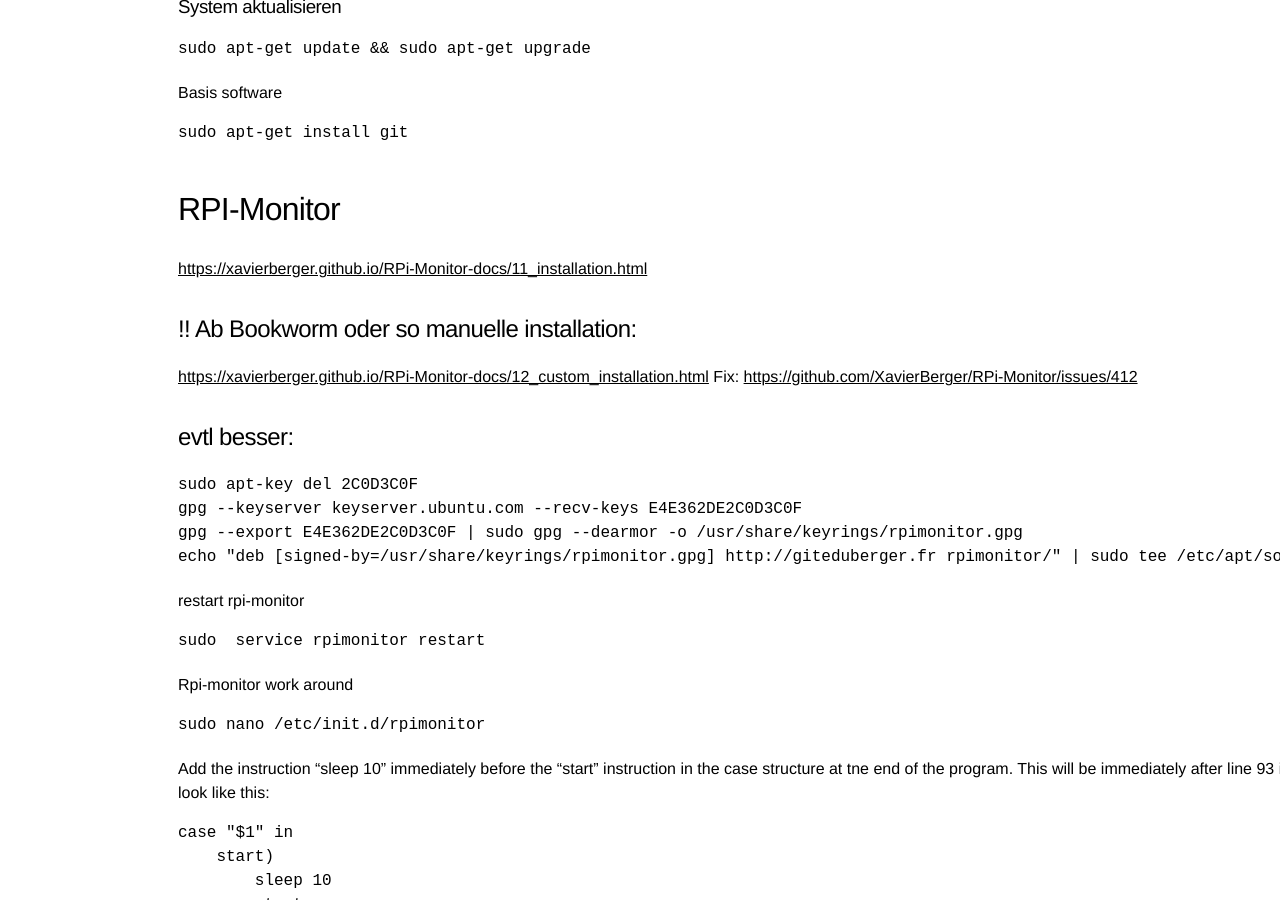
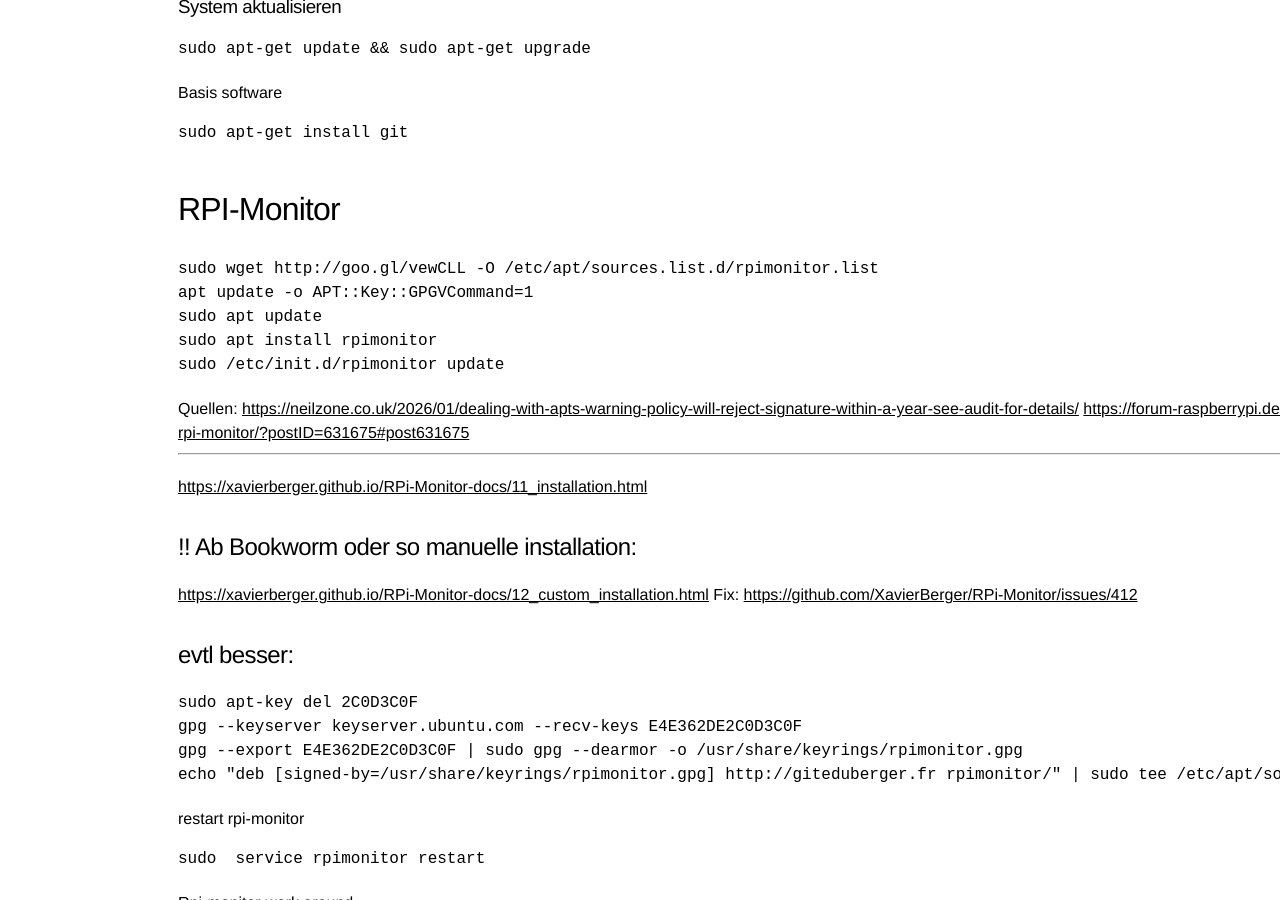
Before and after one commit to Wingertsau/ct.github.io, a Jekyll site: the page built from raspi.md, in a window 1280 px wide and 900 px high, scrolled down 665 px. Built offline with Jekyll 4.4.1, drawn with Linux system fonts in a browser that asks for light colours; our own code applies the rules of GitHub Pages for plain Markdown files.

Commit message:
Update raspi.md

```diff
--- a/raspi.md
+++ b/raspi.md
@@ -34,6 +34,20 @@ Basis software
     sudo apt-get install git
 
 # RPI-Monitor
+
+
+    sudo wget http://goo.gl/vewCLL -O /etc/apt/sources.list.d/rpimonitor.list
+	apt update -o APT::Key::GPGVCommand=1
+	sudo apt update
+	sudo apt install rpimonitor
+	sudo /etc/init.d/rpimonitor update
+
+
+Quellen:
+<https://neilzone.co.uk/2026/01/dealing-with-apts-warning-policy-will-reject-signature-within-a-year-see-audit-for-details/>
+<https://forum-raspberrypi.de/forum/thread/65308-%C3%B6ffentlicher-schluessel-rpi-monitor/?postID=631675#post631675>
+
+-----------------------
 <https://xavierberger.github.io/RPi-Monitor-docs/11_installation.html>
 
 ## !! Ab Bookworm oder so manuelle installation:
```
